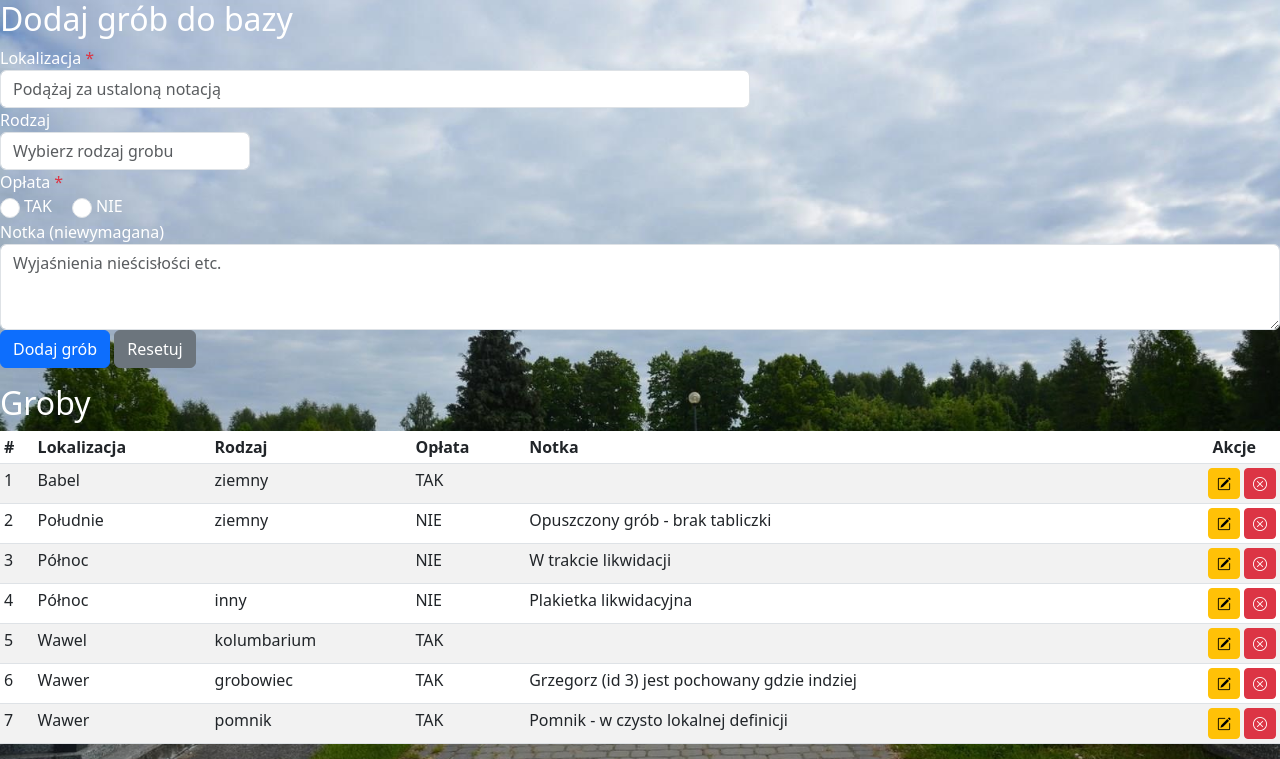
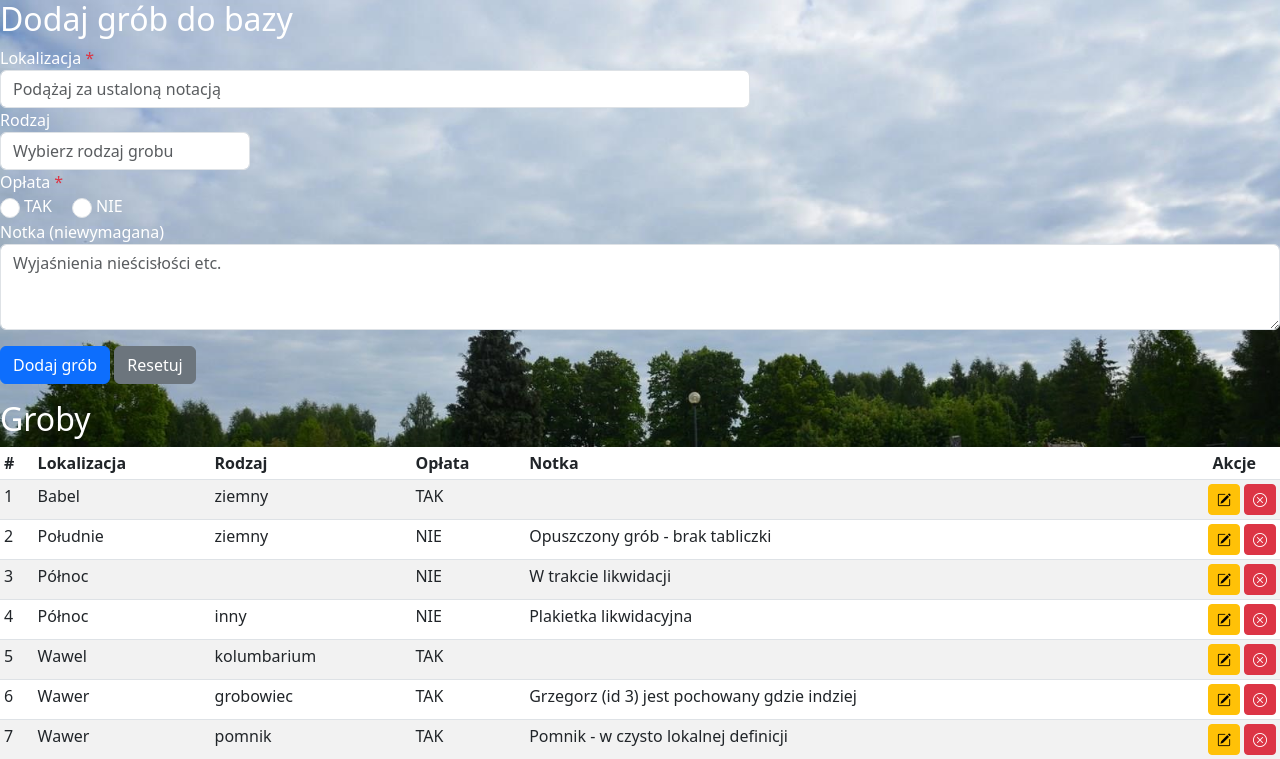
Before and after one commit to FransJoseph/NOWA, a PHP site: page /groby.php in a window 1280 px wide. Shown: the top 759 px of the page. Run offline with PHP 8.4, Linux system fonts and the light colour scheme; the visitor is signed in with stand-in values (Sample User, id 1); data comes from the database, SQL or seed files in the repository.

Commit message:
Add files via upload

```diff
--- a/groby.php
+++ b/groby.php
@@ -53,6 +53,9 @@ session_start();
             <label for="notka">Notka (niewymagana)</label>
             <textarea class="form-control" id="notka" name="notka" placeholder="Wyjaśnienia nieścisłości etc." rows="3"></textarea>
         </div>
+
+        <p>
+        <p>
 
         <button type="submit" class="btn btn-primary">Dodaj grób</button>
         <button type="reset" class="btn btn-secondary">Resetuj</button>
--- a/zmarli.php
+++ b/zmarli.php
@@ -81,7 +81,7 @@ session_start();
         <th>Data urodzenia</th>
         <th>Data śmierci</th>
         <th>Notka</th>
-        <th class="text-right pr-4">Akcje</th>
+        <th class="text-right pr-1">Akcje</th>
     </tr>
     </thead>
 
```
